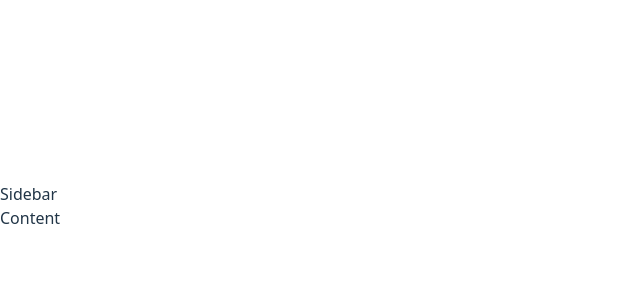
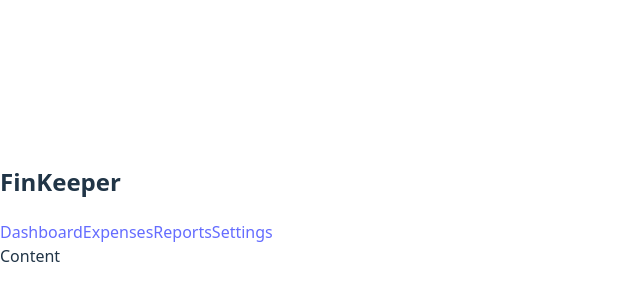
Before and after one commit to CoderLuizF/fin-keeper, a React (Vite) app in the folder frontend/fin-keeper/: page / in a window 1280 px wide. Shown: the part 194-494 px from the top of the page, without its empty margins (0-640 px from the left). Built offline with nearby package versions, Linux system fonts and the light colour scheme.

Commit message:
feat: add sidebar component with navigation

```diff
--- /dev/null
+++ b/frontend/fin-keeper/src/components/Sidebar.jsx
@@ -0,0 +1,16 @@
+function Sidebar() {
+  return (
+    <aside className="sidebar">
+      <h2 className="sidebar-title">FinKeeper</h2>
+
+      <nav className="sidebar-nav">
+        <a href="#">Dashboard</a>
+        <a href="#">Expenses</a>
+        <a href="#">Reports</a>
+        <a href="#">Settings</a>
+      </nav>
+    </aside>
+  );
+}
+
+export default Sidebar;
--- a/frontend/fin-keeper/src/layouts/MainLayout.jsx
+++ b/frontend/fin-keeper/src/layouts/MainLayout.jsx
@@ -1,8 +1,10 @@
+import Sidebar from "../components/Sidebar";
+
 function MainLayout() {
   return (
-    <div>
-      <aside>Sidebar</aside>
-      <main>Content</main>
+    <div className="layout">
+      <Sidebar />
+      <main className="content">Content</main>
     </div>
   );
 }
```
